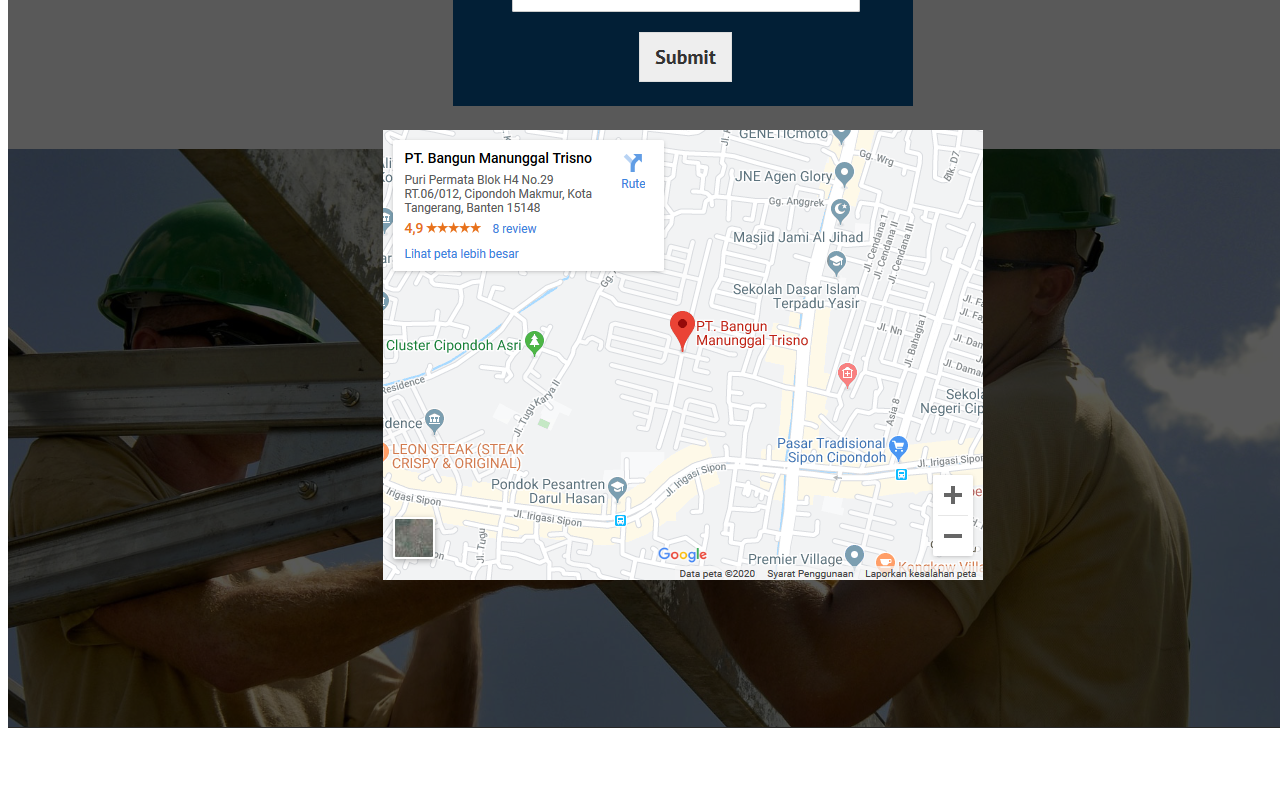
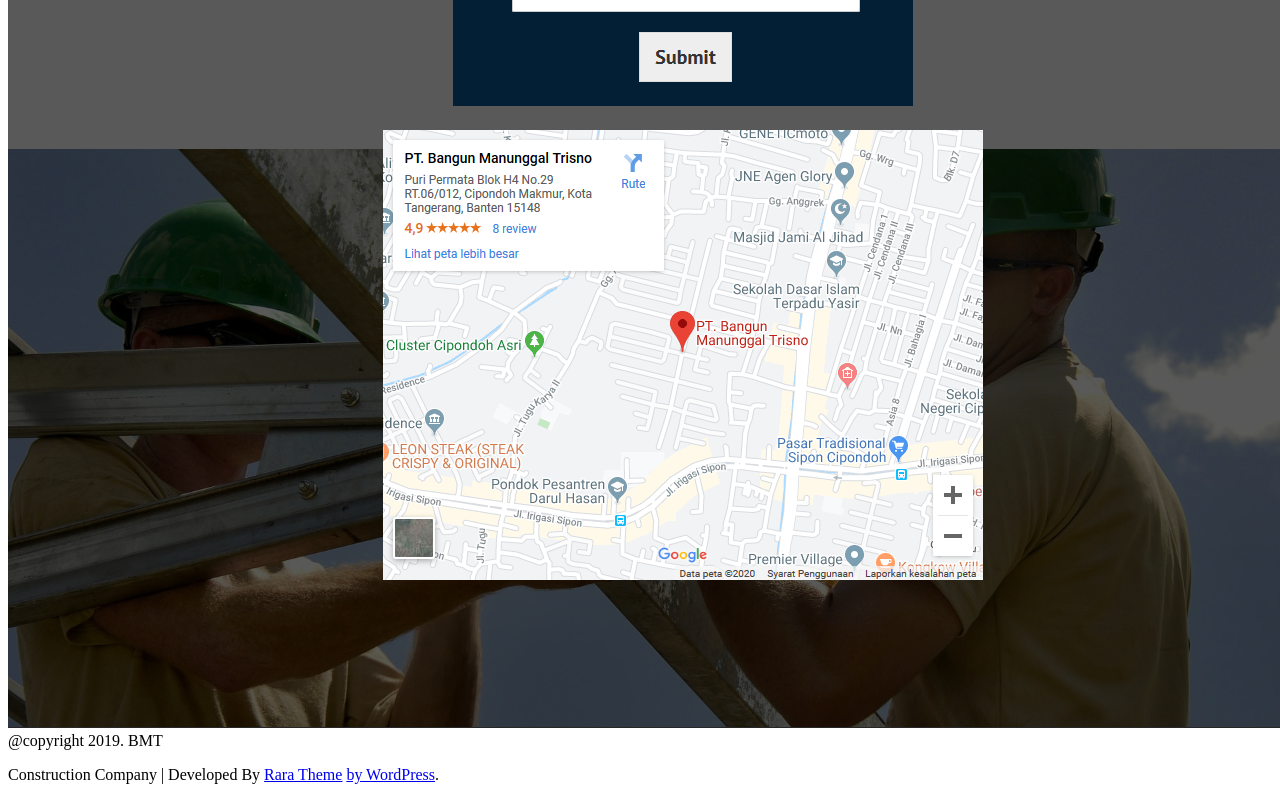
Before and after one commit to FadjarMaulana/webbmt, a plain HTML site: page index.html in a window 1280 px wide. Shown: the part 3125-3925 px from the top of the page. Before the commit the page ends 3865 px from the top, so only its background shows below. Drawn offline with Linux system fonts and the light colour scheme.

Commit message:
menambahkan html footer

```diff
--- a/index.html
+++ b/index.html
@@ -59,7 +59,8 @@
         <img src="img/gambar4.png">
     </div>
     <div class="footer">
-
+        @copyright 2019. BMT
+        <p>Construction Company | Developed By <a href="#">Rara Theme</a> <a href="#">by WordPress</a>.</p>
     </div>
 
 </body>
```
